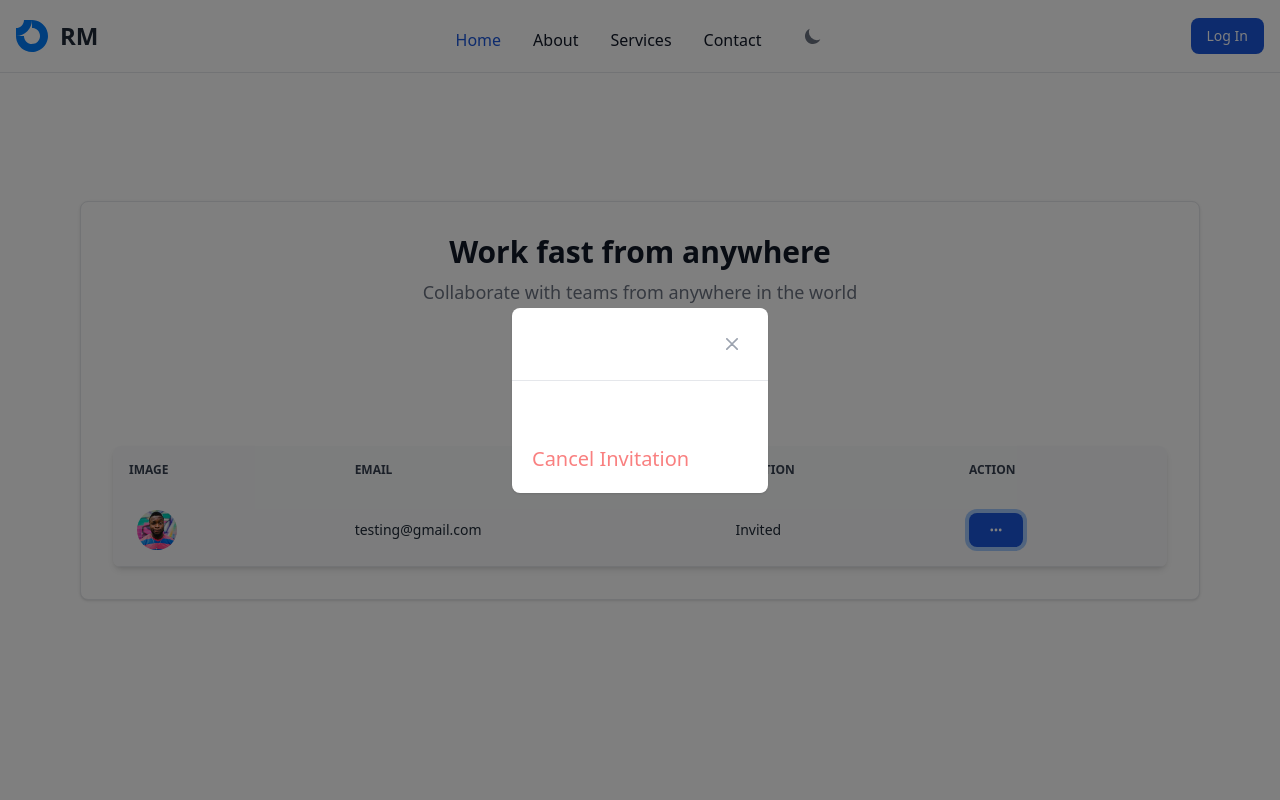
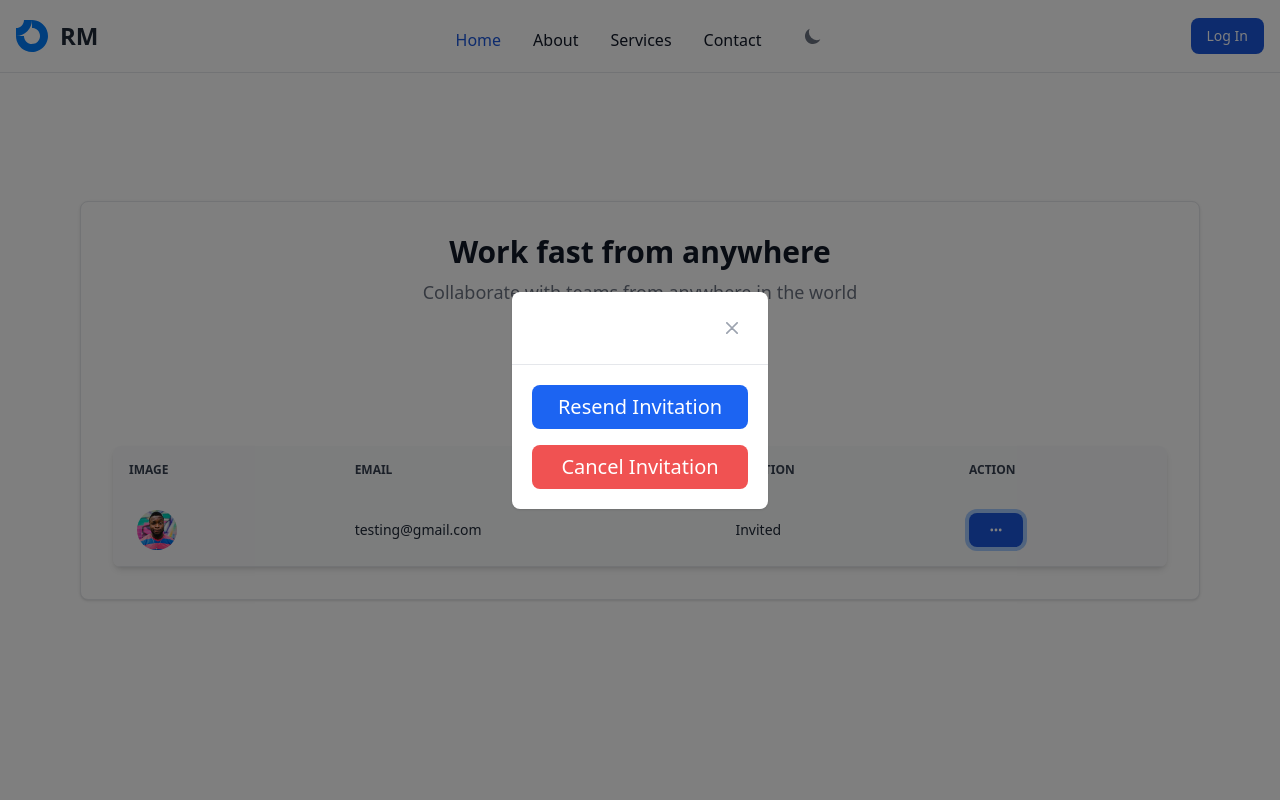
Before and after one commit to patrickiyiakimo/retro-manager, a React (Create React App) app: page /inviteteam in a window 1280 px wide. Both pictures are taken after a click on the button 995 px from the left and 529 px from the top of the page. Shown: the top 800 px of the page. Built offline with nearby package versions, Linux system fonts and the light colour scheme.

Commit message:
redesigned the edit modal

```diff
--- a/src/pages/invites/InviteEditModal.tsx
+++ b/src/pages/invites/InviteEditModal.tsx
@@ -59,11 +59,11 @@ export default function InviteTeamModal() {
 
               {/* Modal body */}
               <div className="p-5 md:p-5 ">
-                <button className="mb-4 block text-xl">
+                <button className="mb-4 block w-full  rounded-lg bg-blue-600 py-2 text-xl text-white hover:bg-blue-800">
                   Resend Invitation
                 </button>
 
-                <button className="text-xl text-red-400">
+                <button className="w-full  rounded-lg bg-red-500  py-2 text-xl text-white hover:bg-red-600">
                   Cancel Invitation
                 </button>
               </div>
```
